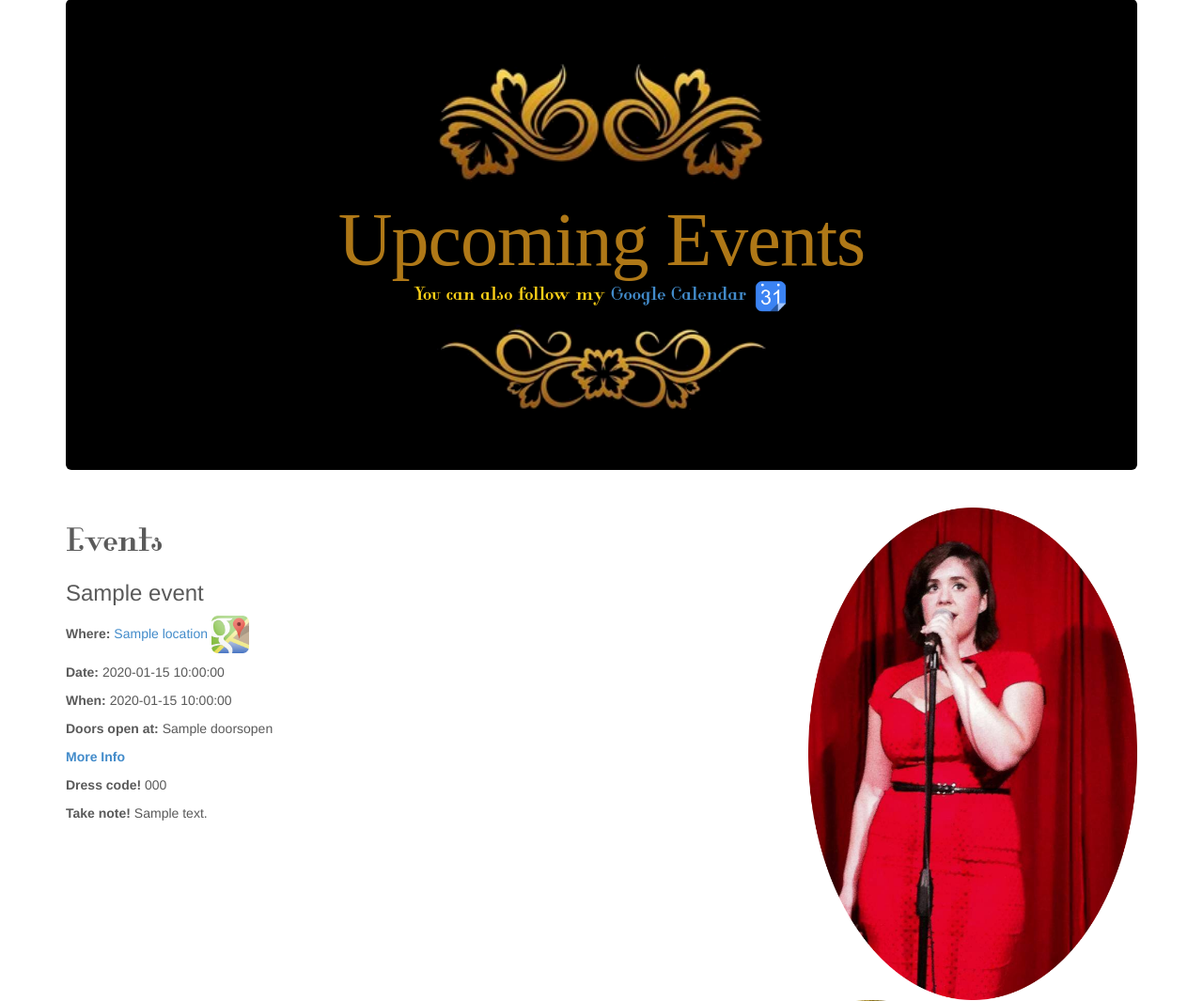
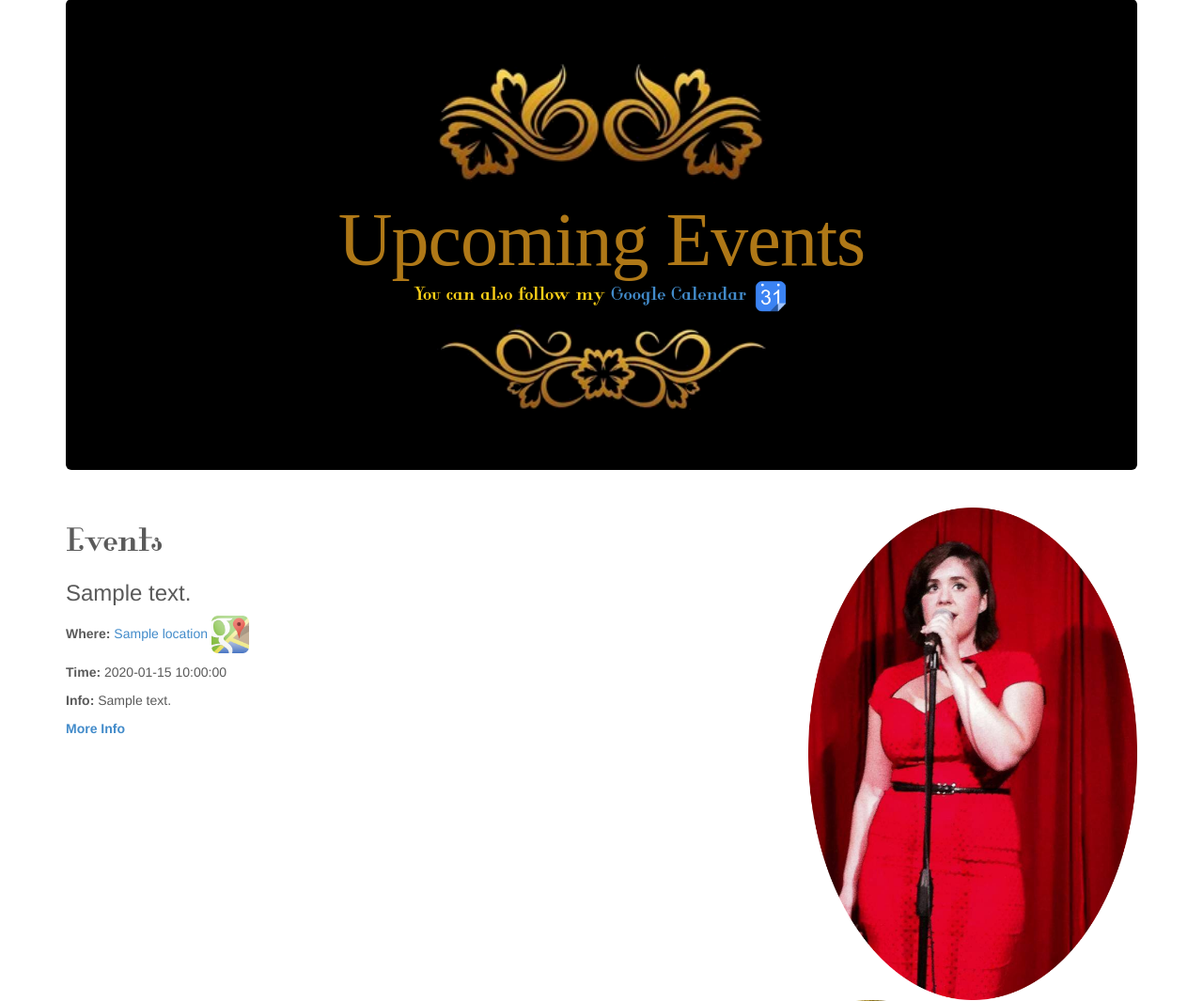
Before and after one commit to poppetdanzinger/shyshyschullie-website, a Flask app: template app/templates/home.html in a window 1280 px wide. Shown: the part 1041-2106 px from the top of the page at 94% size. Run offline with Flask 2, Linux system fonts and the light colour scheme; the template is opened without the code that fills it: most values are stand-ins (such as "Sample title", 1, 10 or a date in 2020); some libraries are stand-ins or nearby versions; some web fonts are replaced.

Commit message:
moved dateutil inside import exception handle, adjusted home.html template for events

```diff
--- a/app/scripts/shyshycalendar.py
+++ b/app/scripts/shyshycalendar.py
@@ -25,12 +25,11 @@ by running:
 
 """
 
-import os, dateutil.parser
-
+import os
 
 def get_events():
     try:
-        import httplib2
+        import httplib2, dateutil.parser
         from apiclient import discovery
         from oauth2client import file
         from oauth2client import client
--- a/app/templates/home.html
+++ b/app/templates/home.html
@@ -89,7 +89,9 @@
 
 			{% for event in events %}
 			<div>
-			<h3>{{event.title}}</h3>
+			{% if event.summary %}
+			<h3>{{event.summary}}</h3>
+			{% endif %}
 
 			{% if event.location %}
 			<p><strong>Where:</strong> <a href="http://maps.google.com/?q={{event.url_safe_location}}">
@@ -99,26 +101,16 @@
 			</p>
 			{% endif %}
 
-			{% if event.date %}
-			<p><strong>Date:</strong> {{event.date}}</p>
-				{% if event.time %}
-				<p><strong>When:</strong> {{event.time}}</p>
-				{% endif %}
-				{% if event.doorsopen %}
-				<p><strong>Doors open at:</strong> {{event.doorsopen}}</p>
-				{% endif %}
+			{% if event.pretty_date %}
+			<p><strong>Time:</strong> {{event.pretty_date}}</p>
 			{% endif %}
 
-			{% if event.link %}
-			<p><strong><a href="{{ event.link }}">More Info</a></strong></p>
+			{% if event.description %}
+			<p><strong>Info:</strong> {{ event.description }}</p>
 			{% endif %}
 
-			{% if event.dresscode %}
-			<p><strong>Dress code!</strong> {{event.dresscode}}</p>
-			{% endif %}
-
-			{% if event.notes %}
-			<p><strong>Take note!</strong> {{event.notes}}</p>
+			{% if event.htmlLink %}
+			<p><strong><a href="{{ event.htmlLink }}">More Info</a></strong></p>
 			{% endif %}
 
 			</div>
```
